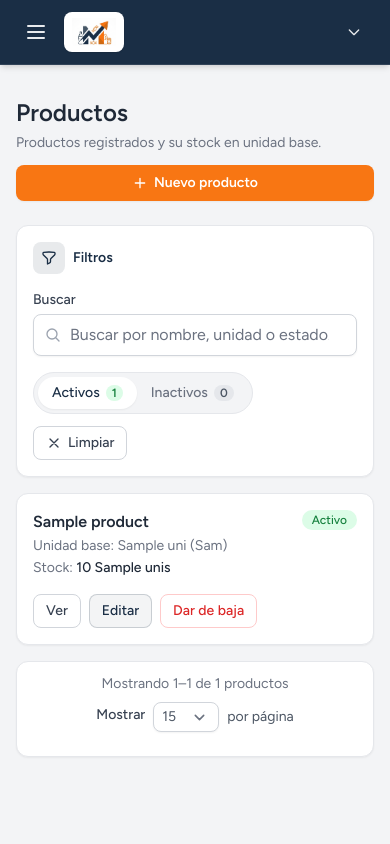
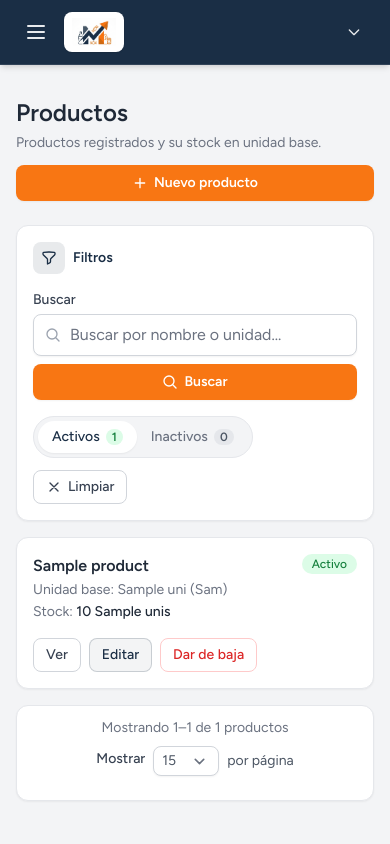
Before and after one commit to ingSaidGS/Maxxi_Laravel, a Laravel app: page /products in a window 390 px wide. Run offline with Laravel 12, Linux system fonts and the light colour scheme; a user stored in the database is signed in; data comes from the database, SQL or seed files in the repository; tables that the repository leaves empty hold one stand-in row (values such as "Sample post"); style sheets or scripts are compiled from the project's sources.

Commit message:
Buscador producto

```diff
--- a/app/Http/Controllers/ProductController.php
+++ b/app/Http/Controllers/ProductController.php
@@ -5,6 +5,7 @@ namespace App\Http\Controllers;
 use App\Models\Product;
 use App\Models\ProductPresentation;
 use App\Models\Unit;
+use Illuminate\Database\Eloquent\Builder;
 use Illuminate\Http\RedirectResponse;
 use Illuminate\Http\Request;
 use Illuminate\Support\Str;
@@ -14,6 +15,14 @@ class ProductController extends Controller
 {
     /**
      * Display a listing of the resource.
+     *
+     * El listado se filtra en el servidor (sobre todos los productos, no solo
+     * la página actual) por:
+     * - "search": compara sin distinguir mayúsculas ("ilike" de PostgreSQL)
+     *   contra el nombre del producto y el nombre/símbolo de su unidad base.
+     * - "estado": "active" (por defecto) o "inactive".
+     *
+     * Los contadores de activos/inactivos respetan la búsqueda.
      */
     public function index(Request $request): View
     {
@@ -23,12 +32,52 @@ class ProductController extends Controller
             $perPage = 15;
         }
 
-        $products = Product::with(['baseUnit', 'presentations.unit'])
+        $search = $request->query('search');
+        $search = is_string($search) ? trim($search) : '';
+
+        $estado = $request->query('estado') === 'inactive' ? 'inactive' : 'active';
+
+        $activeCount = $this->searchedProducts($search)->where('active', true)->count();
+        $inactiveCount = $this->searchedProducts($search)->where('active', false)->count();
+
+        // Distingue "no hay productos registrados" de "ninguno coincide con los filtros".
+        $hasProducts = Product::query()->exists();
+
+        $products = $this->searchedProducts($search)
+            ->where('active', $estado === 'active')
+            ->with(['baseUnit', 'presentations.unit'])
             ->orderBy('name')
             ->paginate($perPage)
             ->withQueryString();
 
-        return view('product.index', compact('products'));
+        return view('product.index', compact(
+            'products',
+            'search',
+            'estado',
+            'activeCount',
+            'inactiveCount',
+            'hasProducts',
+        ));
+    }
+
+    /**
+     * Consulta base de productos filtrada por el término de búsqueda.
+     *
+     * Usa "ilike" (PostgreSQL) para ignorar mayúsculas/minúsculas.
+     */
+    private function searchedProducts(string $search): Builder
+    {
+        return Product::query()->when($search !== '', function (Builder $query) use ($search) {
+            $like = '%'.$search.'%';
+
+            $query->where(function (Builder $query) use ($like) {
+                $query->where('name', 'ilike', $like)
+                    ->orWhereHas('baseUnit', function (Builder $unit) use ($like) {
+                        $unit->where('name', 'ilike', $like)
+                            ->orWhere('symbol', 'ilike', $like);
+                    });
+            });
+        });
     }
 
     /**
--- a/resources/views/product/index.blade.php
+++ b/resources/views/product/index.blade.php
@@ -106,8 +106,8 @@
         </div>
     @endif
 
-    @if ($products->isEmpty())
-        {{-- Estado vacío --}}
+    @if (! $hasProducts)
+        {{-- Estado vacío (no hay ningún producto registrado) --}}
         <div class="rounded-xl border border-dashed border-gray-300 bg-white px-6 py-12 text-center">
             <svg class="mx-auto h-10 w-10 text-gray-300" fill="none" stroke="currentColor" stroke-width="1.5" viewBox="0 0 24 24" aria-hidden="true">
                 <path stroke-linecap="round" stroke-linejoin="round" d="M21 7.5l-9-5.25L3 7.5m18 0l-9 5.25m9-5.25v9l-9 5.25M3 7.5l9 5.25M3 7.5v9l9 5.25m0-9v9" />
@@ -124,7 +124,18 @@
             @endcan
         </div>
     @else
-        {{-- Filtros: búsqueda libre + estado --}}
+        @php
+            // Píldora de estado: enlaces que conservan búsqueda y tamaño de página.
+            $estadoUrl = fn (string $value): string => route('products.index', array_merge(
+                request()->except(['page', 'estado']),
+                ['estado' => $value],
+            ));
+            $pillBase = 'inline-flex items-center gap-1.5 rounded-full px-3.5 py-1.5 text-sm font-medium transition focus:outline-none focus:ring-2 focus:ring-maxxi-navy/30';
+            $pillOn = 'bg-white text-maxxi-navy shadow-sm';
+            $pillOff = 'bg-transparent text-gray-500 hover:bg-white/70 hover:text-gray-700';
+        @endphp
+
+        {{-- Filtros: búsqueda + estado (se aplican en el servidor sobre todos los productos) --}}
         <div class="mb-4 rounded-xl border border-gray-200 bg-white p-4 shadow-sm sm:p-5">
             <div class="mb-4 flex items-center gap-2">
                 <span class="inline-flex h-8 w-8 shrink-0 items-center justify-center rounded-lg bg-maxxi-navy/10 text-maxxi-navy" aria-hidden="true">
@@ -135,45 +146,73 @@
                 <h2 class="mb-0 text-sm font-semibold text-maxxi-navy">Filtros</h2>
             </div>
 
-            {{-- Buscador (filtra en cliente) --}}
-            <div class="mb-4">
+            {{-- Buscador (busca en el servidor al presionar "Buscar" o Enter) --}}
+            <form method="GET" action="{{ route('products.index') }}" class="mb-4" role="search">
+                <input type="hidden" name="estado" value="{{ $estado }}">
+                @if (request()->filled('per_page'))
+                    <input type="hidden" name="per_page" value="{{ request('per_page') }}">
+                @endif
+
                 <label for="product-filter-search" class="mb-1 block text-sm font-medium text-gray-700">Buscar</label>
-                <div class="relative">
-                    <span class="pointer-events-none absolute inset-y-0 left-0 flex items-center pl-3 text-gray-400" aria-hidden="true">
-                        <svg class="h-4 w-4" fill="none" stroke="currentColor" stroke-width="2" viewBox="0 0 24 24">
+                <div class="flex flex-col gap-2 sm:flex-row">
+                    <div class="relative flex-1">
+                        <span class="pointer-events-none absolute inset-y-0 left-0 flex items-center pl-3 text-gray-400" aria-hidden="true">
+                            <svg class="h-4 w-4" fill="none" stroke="currentColor" stroke-width="2" viewBox="0 0 24 24">
+                                <path stroke-linecap="round" stroke-linejoin="round" d="M21 21l-5.197-5.197m0 0A7.5 7.5 0 105.196 5.196a7.5 7.5 0 0010.607 10.607z" />
+                            </svg>
+                        </span>
+                        <input type="search" id="product-filter-search" name="search" value="{{ $search }}" autocomplete="off"
+                               placeholder="Buscar por nombre o unidad…"
+                               class="block w-full rounded-lg border-gray-300 pl-9 shadow-sm focus:border-maxxi-orange focus:ring-maxxi-orange" />
+                    </div>
+                    <button type="submit" class="{{ $botones['primario'] }} w-full sm:w-auto">
+                        <svg class="h-4 w-4" fill="none" stroke="currentColor" stroke-width="2" viewBox="0 0 24 24" aria-hidden="true">
                             <path stroke-linecap="round" stroke-linejoin="round" d="M21 21l-5.197-5.197m0 0A7.5 7.5 0 105.196 5.196a7.5 7.5 0 0010.607 10.607z" />
                         </svg>
-                    </span>
-                    <input type="search" id="product-filter-search" autocomplete="off"
-                           placeholder="Buscar por nombre, unidad o estado…"
-                           class="block w-full rounded-lg border-gray-300 pl-9 shadow-sm focus:border-maxxi-orange focus:ring-maxxi-orange" />
+                        Buscar
+                    </button>
                 </div>
-            </div>
+            </form>
 
             <div class="flex flex-col gap-3 sm:flex-row sm:items-center sm:justify-between">
                 {{-- Filtro por estado (píldora segmentada) --}}
                 <div class="inline-flex items-center self-start rounded-full border border-gray-200 bg-gray-100 p-1" role="group" aria-label="Filtrar productos por estado">
-                    <button type="button" data-product-filter="active" aria-pressed="true"
-                            class="inline-flex items-center gap-1.5 rounded-full bg-transparent px-3.5 py-1.5 text-sm font-medium text-gray-500 transition hover:bg-white/70 hover:text-gray-700 focus:outline-none focus:ring-2 focus:ring-maxxi-navy/30 aria-pressed:bg-white aria-pressed:text-maxxi-navy aria-pressed:shadow-sm">
+                    <a href="{{ $estadoUrl('active') }}" @if ($estado === 'active') aria-current="page" @endif
+                       class="{{ $pillBase }} {{ $estado === 'active' ? $pillOn : $pillOff }}">
                         Activos
-                        <span class="rounded-full bg-green-100 px-1.5 text-xs font-semibold text-green-700">{{ $products->where('active', true)->count() }}</span>
-                    </button>
-                    <button type="button" data-product-filter="inactive" aria-pressed="false"
-                            class="inline-flex items-center gap-1.5 rounded-full bg-transparent px-3.5 py-1.5 text-sm font-medium text-gray-500 transition hover:bg-white/70 hover:text-gray-700 focus:outline-none focus:ring-2 focus:ring-maxxi-navy/30 aria-pressed:bg-white aria-pressed:text-maxxi-navy aria-pressed:shadow-sm">
+                        <span class="rounded-full bg-green-100 px-1.5 text-xs font-semibold text-green-700">{{ $activeCount }}</span>
+                    </a>
+                    <a href="{{ $estadoUrl('inactive') }}" @if ($estado === 'inactive') aria-current="page" @endif
+                       class="{{ $pillBase }} {{ $estado === 'inactive' ? $pillOn : $pillOff }}">
                         Inactivos
-                        <span class="rounded-full bg-gray-200 px-1.5 text-xs font-semibold text-gray-600">{{ $products->where('active', false)->count() }}</span>
-                    </button>
+                        <span class="rounded-full bg-gray-200 px-1.5 text-xs font-semibold text-gray-600">{{ $inactiveCount }}</span>
+                    </a>
                 </div>
 
-                <button type="button" data-product-clear class="{{ $botones['secundario'] }} self-start sm:self-auto">
+                <a href="{{ route('products.index', request()->only('per_page')) }}" class="{{ $botones['secundario'] }} self-start sm:self-auto">
                     <svg class="h-4 w-4" fill="none" stroke="currentColor" stroke-width="2" viewBox="0 0 24 24" aria-hidden="true">
                         <path stroke-linecap="round" stroke-linejoin="round" d="M6 18L18 6M6 6l12 12" />
                     </svg>
                     Limpiar
-                </button>
+                </a>
             </div>
         </div>
 
+        @if ($products->isEmpty())
+            {{-- Sin resultados para los filtros --}}
+            <div class="rounded-xl border border-dashed border-gray-300 bg-white px-6 py-12 text-center">
+                <svg class="mx-auto h-10 w-10 text-gray-300" fill="none" stroke="currentColor" stroke-width="1.5" viewBox="0 0 24 24" aria-hidden="true">
+                    <path stroke-linecap="round" stroke-linejoin="round" d="M21 21l-5.197-5.197m0 0A7.5 7.5 0 105.196 5.196a7.5 7.5 0 0010.607 10.607z" />
+                </svg>
+                <p class="mb-0 mt-3 text-sm text-gray-500">
+                    @if ($search !== '')
+                        No hay productos {{ $estado === 'active' ? 'activos' : 'inactivos' }} que coincidan con «{{ $search }}».
+                    @else
+                        No hay productos {{ $estado === 'active' ? 'activos' : 'inactivos' }}.
+                    @endif
+                </p>
+            </div>
+        @else
         <div id="product-list">
             {{-- Tabla (escritorio) --}}
             <div class="hidden overflow-hidden rounded-xl border border-gray-200 bg-white shadow-sm md:block">
@@ -190,11 +229,9 @@
                     <tbody>
                         @foreach ($products as $product)
                             <tr data-href="{{ route('products.show', $product) }}"
-                                data-product-item data-active="{{ $product->active ? '1' : '0' }}"
                                 @php
                                     $stockLabel = $getStockLabel($product);
                                 @endphp
-                                data-search="{{ trim(($product->name ?? '') . ' ' . ($product->baseUnit?->name ?? '') . ' ' . ($product->baseUnit?->symbol ?? '') . ' ' . ($product->active ? 'activo' : 'inactivo') . ' ' . $stockLabel) }}"
                                 class="cursor-pointer border-t border-gray-100 transition hover:bg-maxxi-cream/60">
                                 <td class="px-4 py-3 font-medium text-gray-800">{{ $product->name }}</td>
                                 <td class="px-4 py-3 text-gray-600">
@@ -248,11 +285,9 @@
             <div class="space-y-3 md:hidden">
                 @foreach ($products as $product)
                     <div data-href="{{ route('products.show', $product) }}"
-                         data-product-item data-active="{{ $product->active ? '1' : '0' }}"
                          @php
                              $stockLabel = $getStockLabel($product);
                          @endphp
-                         data-search="{{ trim(($product->name ?? '') . ' ' . ($product->baseUnit?->name ?? '') . ' ' . ($product->baseUnit?->symbol ?? '') . ' ' . ($product->active ? 'activo' : 'inactivo') . ' ' . $stockLabel) }}"
                          class="cursor-pointer rounded-xl border border-gray-200 bg-white p-4 shadow-sm transition hover:border-maxxi-orange/40 hover:shadow">
                         <div class="flex items-start justify-between gap-3">
                             <div>
@@ -331,13 +366,7 @@
             </div>
         @endif
 
-        {{-- Sin resultados para el filtro --}}
-        <div id="product-filter-empty" class="hidden rounded-xl border border-dashed border-gray-300 bg-white px-6 py-12 text-center">
-            <svg class="mx-auto h-10 w-10 text-gray-300" fill="none" stroke="currentColor" stroke-width="1.5" viewBox="0 0 24 24" aria-hidden="true">
-                <path stroke-linecap="round" stroke-linejoin="round" d="M21 21l-5.197-5.197m0 0A7.5 7.5 0 105.196 5.196a7.5 7.5 0 0010.607 10.607z" />
-            </svg>
-            <p class="mb-0 mt-3 text-sm text-gray-500">No hay productos que coincidan con los filtros.</p>
-        </div>
+        @endif
     @endif
 
     {{-- Modales: confirmar baja y reactivación --}}
@@ -392,67 +421,6 @@
             </div>
         </div>
     </x-modal>
-
-    <script>
-        const productFilterButtons = document.querySelectorAll('[data-product-filter]');
-        const productItems = document.querySelectorAll('[data-product-item]');
-        const productList = document.getElementById('product-list');
-        const productFilterEmpty = document.getElementById('product-filter-empty');
-        const productSearchInput = document.getElementById('product-filter-search');
-        const productClearButton = document.querySelector('[data-product-clear]');
-
-        // Estado seleccionado en la píldora; por defecto, activos.
-        let productActiveFilter = 'active';
-
-        const applyProductFilter = () => {
-            const query = (productSearchInput?.value || '').trim().toLowerCase();
-            let visible = 0;
-
-            productItems.forEach((item) => {
-                const isActive = item.dataset.active === '1';
-                const matchesState = productActiveFilter === 'active' ? isActive : !isActive;
-
-                let matchesSearch = true;
-                if (query && !(item.dataset.search || '').toLowerCase().includes(query)) {
-                    matchesSearch = false;
-                }
-
-                // Un ítem se muestra solo si cumple el estado Y la búsqueda.
-                const show = matchesState && matchesSearch;
-                item.classList.toggle('hidden', !show);
-                if (show) {
-                    visible++;
-                }
-            });
-
-            // Oculta la lista completa (tabla + tarjetas) si el filtro no arroja resultados.
-            productList?.classList.toggle('hidden', visible === 0);
-            productFilterEmpty?.classList.toggle('hidden', visible > 0);
-
-            productFilterButtons.forEach((button) => {
-                button.setAttribute('aria-pressed', button.dataset.productFilter === productActiveFilter ? 'true' : 'false');
-            });
-        };
-
-        productFilterButtons.forEach((button) => {
-            button.addEventListener('click', () => {
-                productActiveFilter = button.dataset.productFilter;
-                applyProductFilter();
-            });
-        });
-
-        productSearchInput?.addEventListener('input', applyProductFilter);
-
-        productClearButton?.addEventListener('click', () => {
-            if (productSearchInput) {
-                productSearchInput.value = '';
-            }
-            productActiveFilter = 'active';
-            applyProductFilter();
-        });
-
-        applyProductFilter();
-    </script>
 
     {{-- Confirmación de baja/reactivación --}}
     <script>
```
